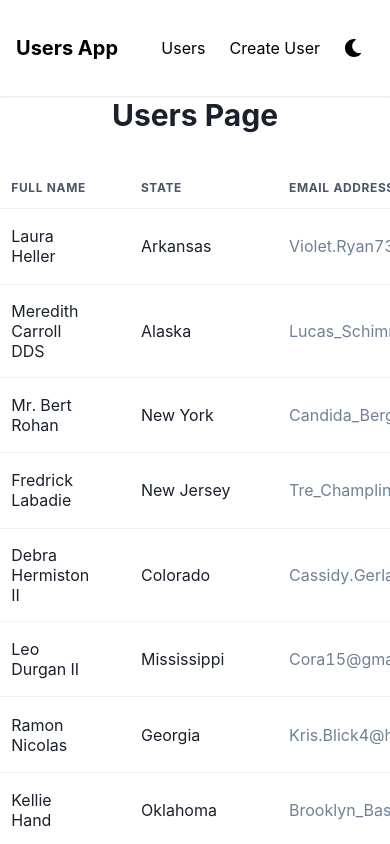
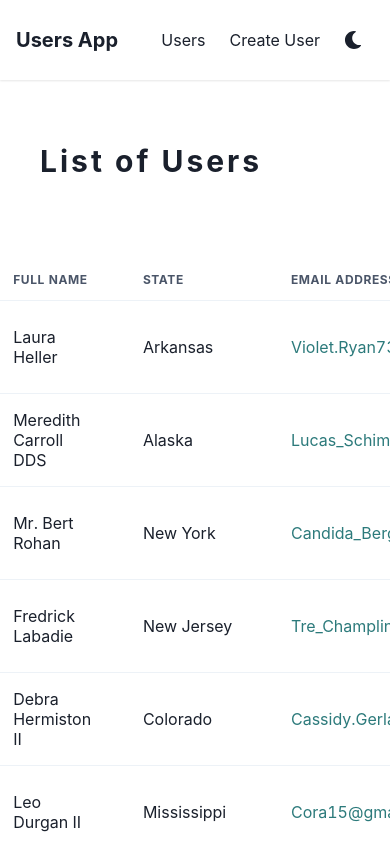
Before and after one commit to shljshlj/users-app, a React (Create React App) app: page / in a window 390 px wide. Both pictures are taken after typing "name@example.com" into the empty fields and a click on the button "Sign In". Shown: the top 844 px of the page. Built offline with nearby package versions, Linux system fonts and the light colour scheme; data requests are answered from the project's data file.

Commit message:
Add layout components and fix user page styling, apply responsive styling for Login component

```diff
--- a/src/App.js
+++ b/src/App.js
@@ -8,7 +8,7 @@ import UserDetailsPage from './pages/user-details/user-details.component';
 import UserEditPage from './pages/user-edit/user-edit.component';
 import UserCreatePage from './pages/user-create/user-create.component';
 import LoginPage from './pages/login/login.component';
-import BaseLayout from './components/layouts/base-layout.component';
+import PageLayout from './components/layouts/page-layout.component';
 import PageContainer from './components/layouts/page-container.component';
 
 import useAuth from './hooks/useAuth';
@@ -34,10 +34,10 @@ function App() {
   return (
     <ChakraProvider theme={theme}>
       <BrowserRouter>
-        <BaseLayout>
+        <PageLayout>
           <Header />
-          <Switch>
-            <PageContainer>
+          <PageContainer>
+            <Switch>
               <Route exact path='/' render={() =>
                 <Redirect to='/users' />}
               />
@@ -45,10 +45,10 @@ function App() {
               <Route exact path='/users/create' component={UserCreatePage} />
               <Route exact path='/users/:id' component={UserDetailsPage} />
               <Route exact path='/users/:id/edit' component={UserEditPage} />
-            </PageContainer>
-          </Switch>
+            </Switch>
+          </PageContainer>
           <Footer />
-        </BaseLayout>
+        </PageLayout>
       </BrowserRouter>
     </ChakraProvider>
   );
--- a/src/components/footer/footer.component.jsx
+++ b/src/components/footer/footer.component.jsx
@@ -4,13 +4,14 @@ const Footer = () => {
   return (
     <Box
       as="footer"
-      bg="gray.700"
+      bg="gray.800"
       color="white"
+      mt="3rem"
     >
       <Flex
         w="100%"
         maxW="1200px"
-        p="1.5rem 1rem"
+        p="2rem 1rem"
         mx="auto"
         h="100%"
       >
--- a/src/components/header/header.component.jsx
+++ b/src/components/header/header.component.jsx
@@ -10,22 +10,19 @@ const Header = () => {
     <Box
       as="header"
       bg={colorMode === "light" ? "white" : "gray.900"}
-      color={colorMode === "light" ? "black" : "white"}
       boxShadow="rgba(0, 0, 0, 0.1) 0px 1px 2px 0px"
+      zIndex="2"
     >
       <Flex
         justify="space-between"
         align="center"
-        w="100%"
-        maxW="1200px"
-        h="100%"
-        mx="auto"
-        p="1.5em 1em"
+        p="1em"
       >
         <Logo />
         <Flex
           align="center"
-          justifySelf="flex-end">
+          justifySelf="flex-end"
+        >
           <SiteNav />
           <ColorModeSwitcher p={3} />
         </Flex>
--- /dev/null
+++ b/src/components/layouts/content-section.component.jsx
@@ -0,0 +1,14 @@
+import { Box } from "@chakra-ui/react"
+
+const ContentSection = ({ children }) => {
+  return (
+    <Box
+    // px={4}
+    // my="2rem"
+    >
+      {children}
+    </Box>
+  );
+};
+
+export default ContentSection;
--- a/src/components/layouts/page-container.component.jsx
+++ b/src/components/layouts/page-container.component.jsx
@@ -1,4 +1,4 @@
-import { Box } from "@chakra-ui/layout"
+import { Box } from "@chakra-ui/react"
 
 const PageContainer = (props) => {
   return (
--- /dev/null
+++ b/src/components/layouts/page-content.component.jsx
@@ -0,0 +1,19 @@
+import { VStack } from '@chakra-ui/react';
+
+const PageContent = ({ children }) => {
+  return (
+    <VStack
+      w="100%"
+      maxW="900px"
+      h="100%"
+      px="1rem"
+      py="2rem"
+      mx="auto"
+      spacing={10}
+    >
+      {children}
+    </VStack>
+  );
+};
+
+export default PageContent;
--- a/src/components/layouts/base-layout.component.jsx
+++ b/src/components/layouts/page-layout.component.jsx
@@ -1,6 +1,6 @@
 import { Flex } from '@chakra-ui/react';
 
-const BaseLayout = (props) => {
+const PageLayout = (props) => {
   return (
     <Flex
       direction="column"
@@ -12,4 +12,4 @@ const BaseLayout = (props) => {
   )
 };
 
-export default BaseLayout;
+export default PageLayout;
--- /dev/null
+++ b/src/components/page-heading/page-heading.component.jsx
@@ -0,0 +1,21 @@
+import { Heading } from "@chakra-ui/react";
+
+const PageHeading = ({ children, ...rest }) => {
+  return (
+    <Heading
+      as="h1"
+      size="xl"
+      fontWeight="bold"
+      mt="1em"
+      mb="0.2em"
+      pl="24px"
+      letterSpacing="0.1em"
+      alignSelf="flex-start"
+      {...rest}
+    >
+      {children}
+    </Heading>
+  );
+};
+
+export default PageHeading;
--- a/src/components/user-list/user-list.component.jsx
+++ b/src/components/user-list/user-list.component.jsx
@@ -4,6 +4,7 @@ import { Link as RouterLink } from 'react-router-dom';
 import { userService } from '../../services/userService';
 
 import {
+  Square,
   Box,
   Table,
   Thead,
@@ -13,10 +14,12 @@ import {
   Td,
   Link,
   Image,
-  Text
+  Text,
+  useColorMode
 } from "@chakra-ui/react"
 
 const UserList = () => {
+  const { colorMode } = useColorMode();
   const [users, setUsers] = useState([]);
   const [loading, setLoading] = useState(false);
 
@@ -24,7 +27,6 @@ const UserList = () => {
     const getUsers = async () => {
       setLoading(true);
       const users = await userService.getUsers();
-      console.log(users);
       setUsers(users);
       setLoading(false);
     }
@@ -39,7 +41,9 @@ const UserList = () => {
   }
 
   return (
-    <Box>
+    <Box
+      my="2rem"
+    >
       <Table variant="simple" size="md">
         <Thead>
           <Tr>
@@ -59,7 +63,7 @@ const UserList = () => {
                     <Td isNumeric>{user.id}</Td>
                     <Td>
                       <Link as={RouterLink} to={`/users/${user.id}`}>
-                        <Box maxW="100px" borderWidth="1px" borderRadius="lg" overflow="hidden">
+                        <Square size="60px" borderWidth="1px" borderRadius="lg" overflow="hidden">
                           <Image
                             boxSize="100%"
                             objectFit="cover"
@@ -67,7 +71,7 @@ const UserList = () => {
                             fallbackSrc="https://via.placeholder.com/100"
                             alt={`Profile picture of ${user.fullName}`}
                           />
-                        </Box>
+                        </Square>
                       </Link>
                     </Td>
                     <Td>
@@ -76,14 +80,14 @@ const UserList = () => {
                       </Link>
                     </Td>
                     <Td>{user.state}</Td>
-                    <Td color="gray.500">{user.email}</Td>
+                    <Td color={colorMode === "light" ? "teal.600" : "teal.400"}>{user.email}</Td>
                   </Tr>
                 )
               }) :
               (
                 <Tr>
                   <Td colSpan="5">
-                    <Text fontSize="sm" color="gray.600" align="center">No user data</Text>
+                    <Text fontSize="sm" color="gray.600" align="center">There are no users to display</Text>
                   </Td>
                 </Tr>
               )
--- a/src/pages/login/login.component.jsx
+++ b/src/pages/login/login.component.jsx
@@ -75,19 +75,21 @@ const LoginPage = ({
       alignItems="center"
       justifyContent="center"
       height="100vh"
-      px={8}
-      bg={colorMode === 'light' ? '#fffaf6' : 'gray.500'}
+      px={{ sm: 8 }}
+      bg={colorMode === "light" ? "#fffaf6" : "gray.500"}
     >
       <Flex
         direction="column"
         alignItems="stretch"
-        w="100%"
+        justifyContent={{ base: "center", sm: "flex-start" }}
+        height={{ base: "100%", sm: "unset" }}
+        width="100%"
         maxWidth="500px"
-        borderRadius="lg"
-        borderWidth="1px"
-        bg={colorMode === 'light' ? 'white' : 'gray.700'}
+        borderRadius={{ sm: "lg" }}
+        borderWidth={{ sm: "1px" }}
+        bg={colorMode === "light" ? "white" : "gray.700"}
         p={8}
-        mt="-20%"
+        mt={{ sm: "-20%" }}
       >
         <Box
           textAlign="center"
--- a/src/pages/user-details/user-details.component.jsx
+++ b/src/pages/user-details/user-details.component.jsx
@@ -1,6 +1,17 @@
+import PageContent from '../../components/layouts/page-content.component';
+import ContentSection from '../../components/layouts/content-section.component';
+import PageHeading from '../../components/page-heading/page-heading.component';
+
+
 const UserDetailsPage = () => {
   return (
-    <h1>User Details</h1>
+    <PageContent>
+      <PageHeading>
+        User Name
+      </PageHeading>
+      <ContentSection>
+      </ContentSection>
+    </PageContent>
   );
 }
 
--- a/src/pages/users/users.component.jsx
+++ b/src/pages/users/users.component.jsx
@@ -1,21 +1,19 @@
+import PageContent from '../../components/layouts/page-content.component';
+import ContentSection from '../../components/layouts/content-section.component';
+import PageHeading from '../../components/page-heading/page-heading.component';
+
 import UserList from '../../components/user-list/user-list.component';
-
-import {
-  Box,
-  VStack,
-  Heading
-} from '@chakra-ui/react';
 
 const UsersPage = () => {
   return (
-    <Box fontSize="md">
-      <VStack spacing={8}>
-        <Heading as="h1" size="xl">
-          Users Page
-        </Heading>
+    <PageContent>
+      <PageHeading>
+        List of Users
+        </PageHeading>
+      <ContentSection>
         <UserList />
-      </VStack>
-    </Box>
+      </ContentSection>
+    </PageContent>
   );
 }
 
```
